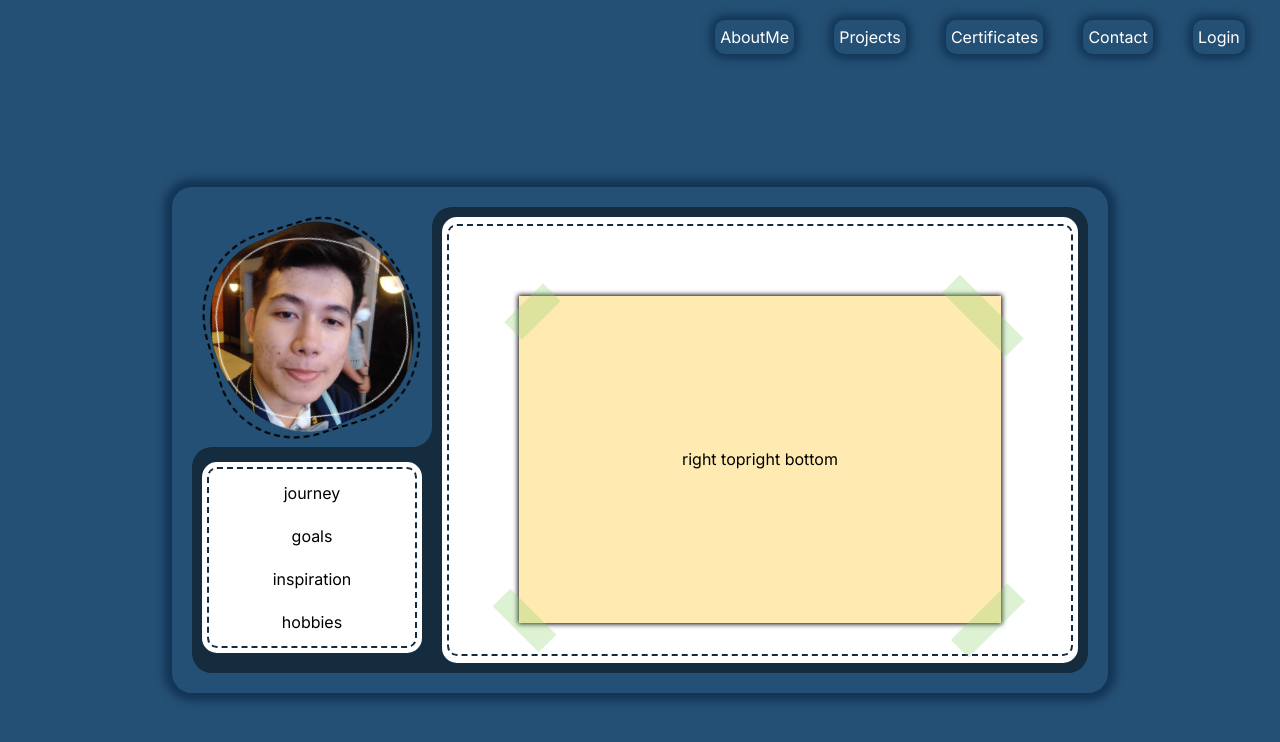
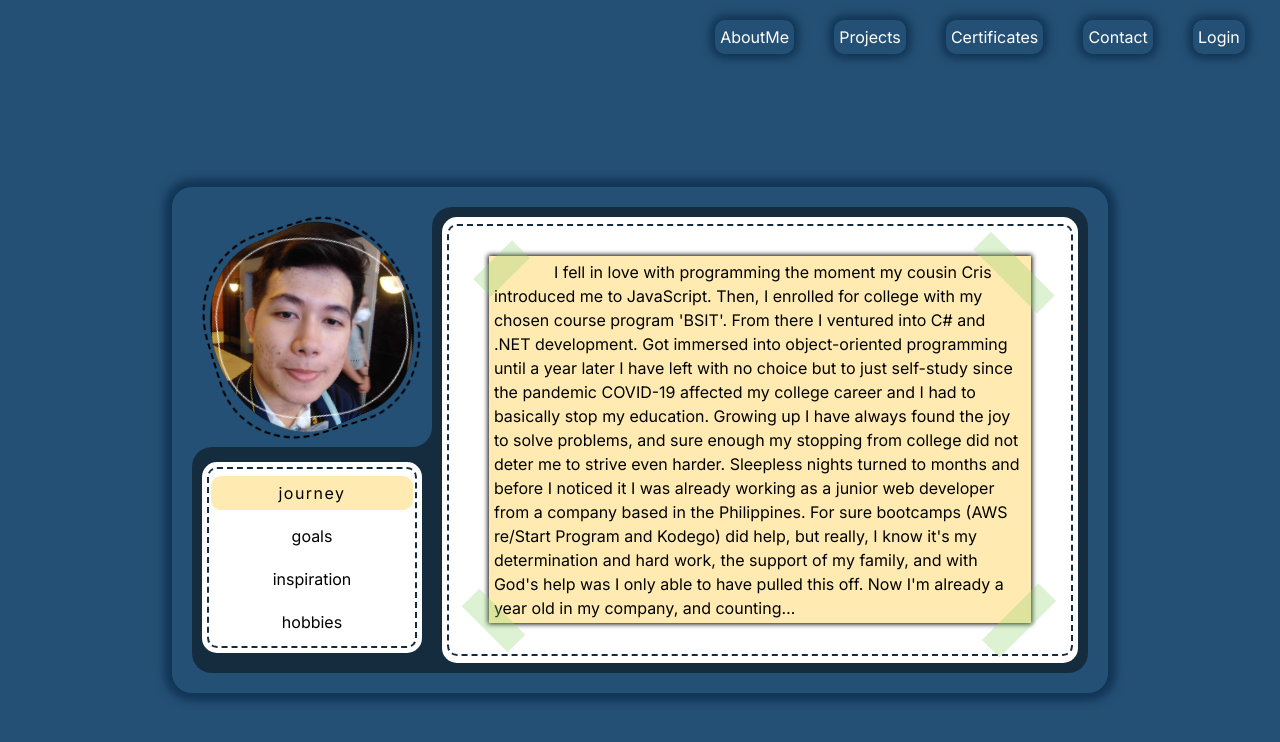
Before and after one commit to lancers2020/mini-portfolio, a Next.js app: page / in a window 1280 px wide. Shown: the top 742 px of the page. Built offline with nearby package versions, Linux system fonts and the light colour scheme.

Commit message:
added a redux store instead if just using useState, modified css for homebanner sidebar, added logic for sidebar via dislaying of dummy data

```diff
--- a/app/components/buttons/basicButton.js
+++ b/app/components/buttons/basicButton.js
@@ -11,10 +11,10 @@ const BasicButton = ({
     className = "",
     cursor = "pointer",
     onClick = null,
+    highlighted = false,
 }) => {
     const style = {
         color: textColor,
-        backgroundColor: bgColor,
         borderRadius,
         border,
         padding,
@@ -22,7 +22,8 @@ const BasicButton = ({
         display: "flex",
         justifyContent: "center",
         alignItems: "center",
-        cursor,
+        cursor: highlighted ? "default" : cursor,
+        disabled: highlighted ?? false,
     };
     return (
         <div onClick={onClick} className={className} style={style}>
--- a/app/components/sections/AboutMe.js
+++ b/app/components/sections/AboutMe.js
@@ -4,8 +4,17 @@ import style from "./style.module.css";
 import genericStyle from "@/public/styles.module.css";
 import BasicButton from "../buttons/basicButton";
 import aboutMeData from "@/public/data/aboutMe.json";
+import { useDispatch, useSelector } from "react-redux";
 
 const Navbar = () => {
+    const dispatch = useDispatch();
+
+    const selectSidebar = (data) => {
+        dispatch({ type: "HOME_SIDEBAR", payload: data });
+    };
+    const currentSidebar = useSelector(
+        (state) => state.homeReducer.activeSidebar
+    );
     return (
         <div className={style.sideBarWrapper}>
             <div className={style.sideBarBorder}>
@@ -14,29 +23,53 @@ const Navbar = () => {
                         text={"journey"}
                         margin={"5px 0"}
                         borderRadius={12}
-                        className={style.sideBarBtn}
+                        className={`${style.sideBarBtn} ${
+                            currentSidebar == "journey"
+                                ? style.sideBarBtnHighSelected
+                                : ""
+                        }`}
                         textColor="black"
+                        onClick={() => selectSidebar("journey")}
+                        highlighted={currentSidebar == "journey"}
                     />
                     <BasicButton
                         text={"goals"}
                         margin={"5px 0"}
                         borderRadius={12}
-                        className={style.sideBarBtn}
+                        className={`${style.sideBarBtn} ${
+                            currentSidebar == "goals"
+                                ? style.sideBarBtnHighSelected
+                                : ""
+                        }`}
                         textColor="black"
+                        onClick={() => selectSidebar("goals")}
+                        highlighted={currentSidebar == "goals"}
                     />
                     <BasicButton
                         text={"inspiration"}
                         margin={"5px 0"}
                         borderRadius={12}
-                        className={style.sideBarBtn}
+                        className={`${style.sideBarBtn} ${
+                            currentSidebar == "inspiration"
+                                ? style.sideBarBtnHighSelected
+                                : ""
+                        }`}
                         textColor="black"
+                        onClick={() => selectSidebar("inspiration")}
+                        highlighted={currentSidebar == "inspiration"}
                     />
                     <BasicButton
                         text={"hobbies"}
                         margin={"5px 0"}
                         borderRadius={12}
-                        className={style.sideBarBtn}
+                        className={`${style.sideBarBtn} ${
+                            currentSidebar == "hobbies"
+                                ? style.sideBarBtnHighSelected
+                                : ""
+                        }`}
                         textColor="black"
+                        onClick={() => selectSidebar("hobbies")}
+                        highlighted={currentSidebar == "hobbies"}
                     />
                 </div>
             </div>
@@ -45,8 +78,13 @@ const Navbar = () => {
 };
 
 const AboutMe = () => {
-    const sample = JSON.stringify(aboutMeData);
-    console.log("===aboutMeData: ", aboutMeData);
+    const dataObjKeys = Object.keys(aboutMeData);
+    const dataObjArray = dataObjKeys.map((v) => ({
+        [v]: aboutMeData[v],
+    }));
+    const currentSidebar = useSelector(
+        (state) => state.homeReducer.activeSidebar
+    );
     return (
         <section className={style.parentWrapper}>
             <div className={style.wrapper}>
@@ -66,10 +104,7 @@ const AboutMe = () => {
                     <div className={style.rightWrapper}>
                         <div className={style.rightContentContainer}>
                             <span>
-                                <div>
-                                    <div>right top</div>
-                                    <div>right bottom</div>
-                                </div>
+                                <div>{aboutMeData[currentSidebar]}</div>
                                 <div className={style.scotchTapeTopLeft}></div>
                                 <div className={style.scotchTapeTopRight}></div>
                                 <div
--- a/app/components/sections/style.module.css
+++ b/app/components/sections/style.module.css
@@ -75,13 +75,25 @@
     border: 2px solid #6d2932 !important;
     border: 2px solid #c6ebc5 !important;
     border: 2px solid white !important;
+    transition: 0.3s;
 }
 
 .sideBarBtn:hover {
     background-color: #004225 !important;
     background-color: #135e4b !important;
+    background-color: #fff6dc !important;
+    /* border: 2px solid white !important; */
+    letter-spacing: 1.5px;
+    transition: 0.3s;
+}
+
+.sideBarBtnHighSelected {
     background-color: #ffebb2 !important;
-    /* border: 2px solid white !important; */
+    letter-spacing: 1.5px;
+}
+
+.sideBarBtnHighSelected:hover {
+    background-color: #ffebb2 !important;
 }
 
 .rightWrapper {
@@ -122,13 +134,15 @@
     background-color: #135e4b;
     background-color: #ffebb2;
     margin: auto;
-    margin-top: 10%;
-    width: 80%;
-    height: 80%;
+    margin-top: 20px;
+    width: 90%;
+    height: 90%;
     display: flex;
     justify-content: center;
     align-items: center;
     box-shadow: 0 0 5px 1px;
+    padding: 0 5px;
+    text-indent: 60px;
 }
 
 .rightContentContainer > span > div + div {
@@ -141,29 +155,29 @@
 }
 
 .scotchTapeTopLeft {
-    top: 17%;
-    left: 9%;
+    top: 7%;
+    left: 4%;
     transform: rotate(-45deg);
     width: 55px !important;
 }
 
 .scotchTapeTopRight {
-    top: 18%;
-    right: 7%;
+    top: 8%;
+    right: 2%;
     transform: rotate(45deg);
     width: 90px !important;
 }
 
 .scotchTapeBottomLeft {
     bottom: 5%;
-    left: 7%;
+    left: 2%;
     transform: rotate(-135deg);
     width: 65px !important;
 }
 
 .scotchTapeBottomRight {
     bottom: 5%;
-    right: 7%;
+    right: 2%;
     transform: rotate(135deg);
 }
 
--- a/app/page.js
+++ b/app/page.js
@@ -1,14 +1,23 @@
+"use client";
+
 import React from "react";
 import style from "./style.module.css";
 import AboutMe from "./components/sections/AboutMe";
 import Navbar from "./components/sections/Navbar";
+import { Provider } from "react-redux";
+import { createStore } from "redux";
+import rootReducer from "@/store/reducers";
+
+const store = createStore(rootReducer);
 
 const Home = () => {
     return (
-        <div className={style.mainContainer}>
-            <Navbar />
-            <AboutMe />
-        </div>
+        <Provider store={store}>
+            <div className={style.mainContainer}>
+                <Navbar />
+                <AboutMe />
+            </div>
+        </Provider>
     );
 };
 
--- a/public/data/aboutMe.json
+++ b/public/data/aboutMe.json
@@ -1,5 +1,5 @@
 {
-    "journey": "I fell in love with programming the moment my cousin Cris introduced me to JavaScript. Then, I enrolled in college with my chosen course program 'BSIT'. From there, I ventured into C# and .NET development. I got immersed in object-oriented programming until a year later when I was left with no choice but to self-study due to the COVID-19 pandemic affecting my college career and forcing me to essentially stop my education.\n\nGrowing up, I have always found joy in solving problems, and sure enough, stopping college did not deter me from striving even harder. Weeks later, I was finally able to clone old Facebook from scratch, and although it was just UI, the hard work was worth it (I thought to myself when I posted that on my Facebook account 😄).\n\nSleepless nights turned into weeks, weeks turned into months, and before I knew it, I was already working as a junior web developer for a company based in the Philippines. Bootcamps like AWS re/Start Program and Kodego certainly helped, but I know it's my determination and hard work, along with the support of my family and with God's help, that enabled me to pull this off.\n\nNow I'm already a year old in my company, and counting…",
+    "journey": "I fell in love with programming the moment my cousin Cris introduced me to JavaScript. Then, I enrolled for college with my chosen course program 'BSIT'. From there I ventured into C# and .NET development. Got immersed into object-oriented programming until a year later I have left with no choice but to just self-study since the pandemic COVID-19 affected my college career and I had to basically stop my education.\n\nGrowing up I have always found the joy to solve problems, and sure enough my stopping from college did not deter me to strive even harder.\n\nSleepless nights turned to months and before I noticed it I was already working as a junior web developer from a company based in the Philippines. For sure bootcamps (AWS re/Start Program and Kodego) did help, but really, I know it's my determination and hard work, the support of my family, and with God's help was I only able to have pulled this off.\nNow I'm already a year old in my company, and counting…",
     "goals": "I can imagine myself focusing on just one part of web development… and that is being an expert of frontend development. You know, tools like Figma for UI designs, React and Next.js, and TypeScript for development, animations, among other things. And although I'm a full-stack developer graduate from my past bootcamp, I'd still very much prefer to be an expert in frontend development. I mean, I don't know… CSS excites me.\n\nWith my love for puzzles and solving bugs, the thrill of the process of solving them and then the satisfaction that comes after it are just some of the things that I enjoy being a web developer. Plus, I also think of it as some sort of an art. Delivering what the client needs and wants in so many creative ways.",
     "inspiration": "Always, my inspiration is my family… my mom, my sister and my nephews, my aunties and uncles, titas and titos, cousins, and friends. For so long, I have always known how being helpless is like. And so I wanna be that person to offer help in many ways possible… be it career advice (in IT), or just from the small things like listening to them talk. You see, I grew up from a poor family background and, so, I know the harshest of things that could potentially hinder someone's confidence and talent from growing.\n\nI guess I can say all I want is for someone to take a chance on me and offer me an opportunity so that I can do it to someone else as well.",
     "hobbies": "I love doing a lot of things, and some of them might have been what got me into programming in the first place. So, to state a few… I'd say painting has been the closest to my heart. Like, when I see a good angle, I'll always take a good glimpse of it enough for me to be able to remember and just paint. Well, at least a few years back. Because currently, what I now enjoy most of the time is just listening to music and being inspired while coding. In third place is cooking. I love experimenting with dishes. Fourth is learning foreign languages like Spanish and Korean.\n\nI always think about one day that I'd be able to fly to other countries and work there and at the same time learn their languages. :}"
--- a/public/styles.module.css
+++ b/public/styles.module.css
@@ -21,5 +21,5 @@
 }
 
 .borderRadius5 {
-    border-radius: 5;
+    border-radius: 5px;
 }
--- /dev/null
+++ b/store/actions/homeActions.js
@@ -0,0 +1,6 @@
+import { HOME_SIDEBAR } from "./index";
+
+export const homeSidebar = (data) => ({
+    type: HOME_SIDEBAR,
+    payload: data,
+});
--- /dev/null
+++ b/store/actions/index.js
@@ -0,0 +1 @@
+export const HOME_SIDEBAR = "HOME_SIDEBAR";
--- /dev/null
+++ b/store/reducers/homeReducer.js
@@ -0,0 +1,19 @@
+import { HOME_SIDEBAR } from "../actions";
+
+const initialState = {
+    activeSidebar: "journey",
+};
+
+const homeReducer = (state = initialState, action) => {
+    switch (action.type) {
+        case HOME_SIDEBAR:
+            return {
+                ...state,
+                activeSidebar: action.payload,
+            };
+        default:
+            return state;
+    }
+};
+
+export default homeReducer;
--- /dev/null
+++ b/store/reducers/index.js
@@ -0,0 +1,8 @@
+import { combineReducers } from "redux";
+import homeReducer from "./homeReducer";
+
+export const rootReducer = combineReducers({
+    homeReducer,
+});
+
+export default rootReducer;
```
Also changed, not shown: package.json (+6 -4 lines), design_details.txt, 1 other file (tests, documents, lock files or other folders).
